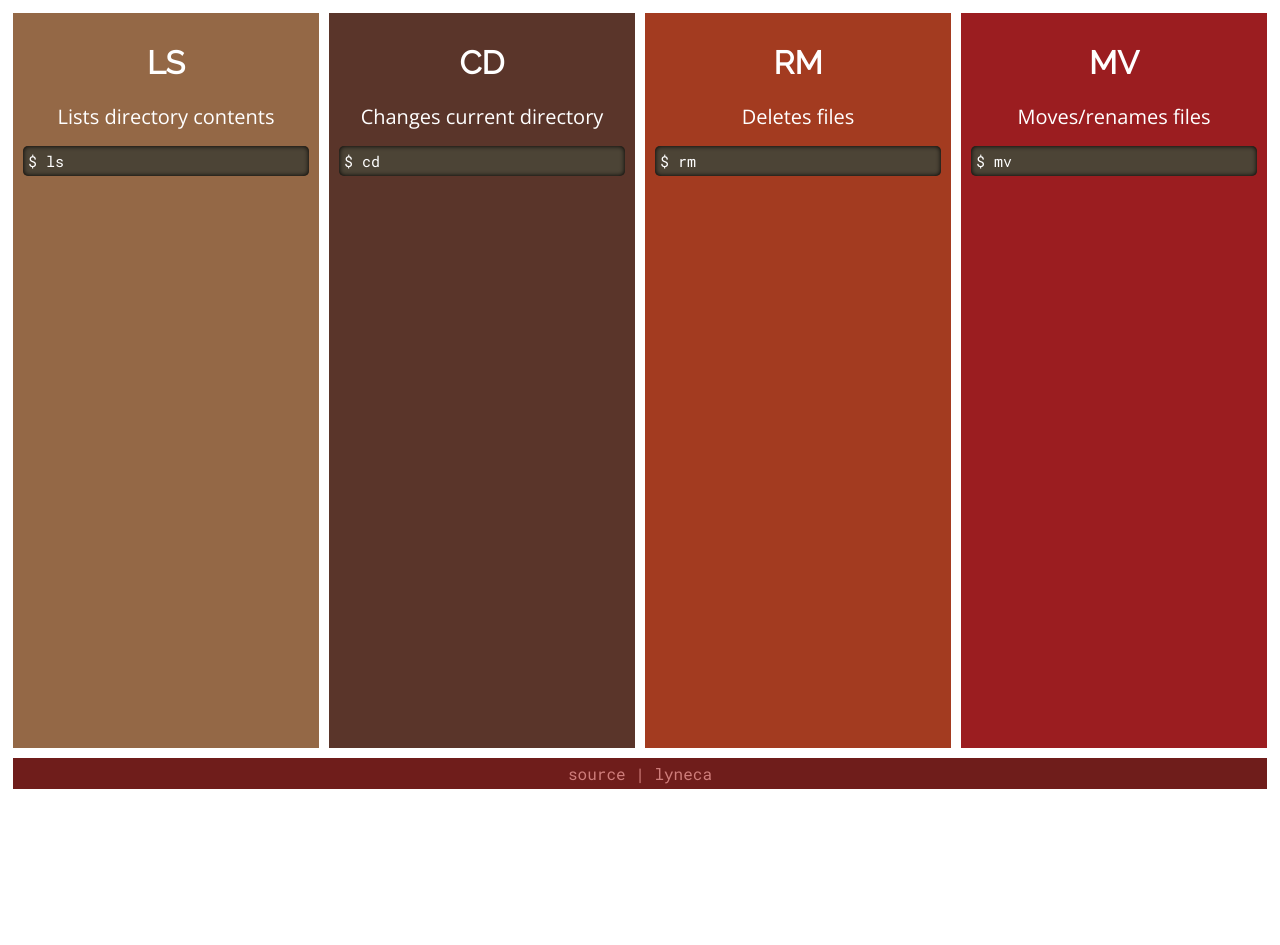
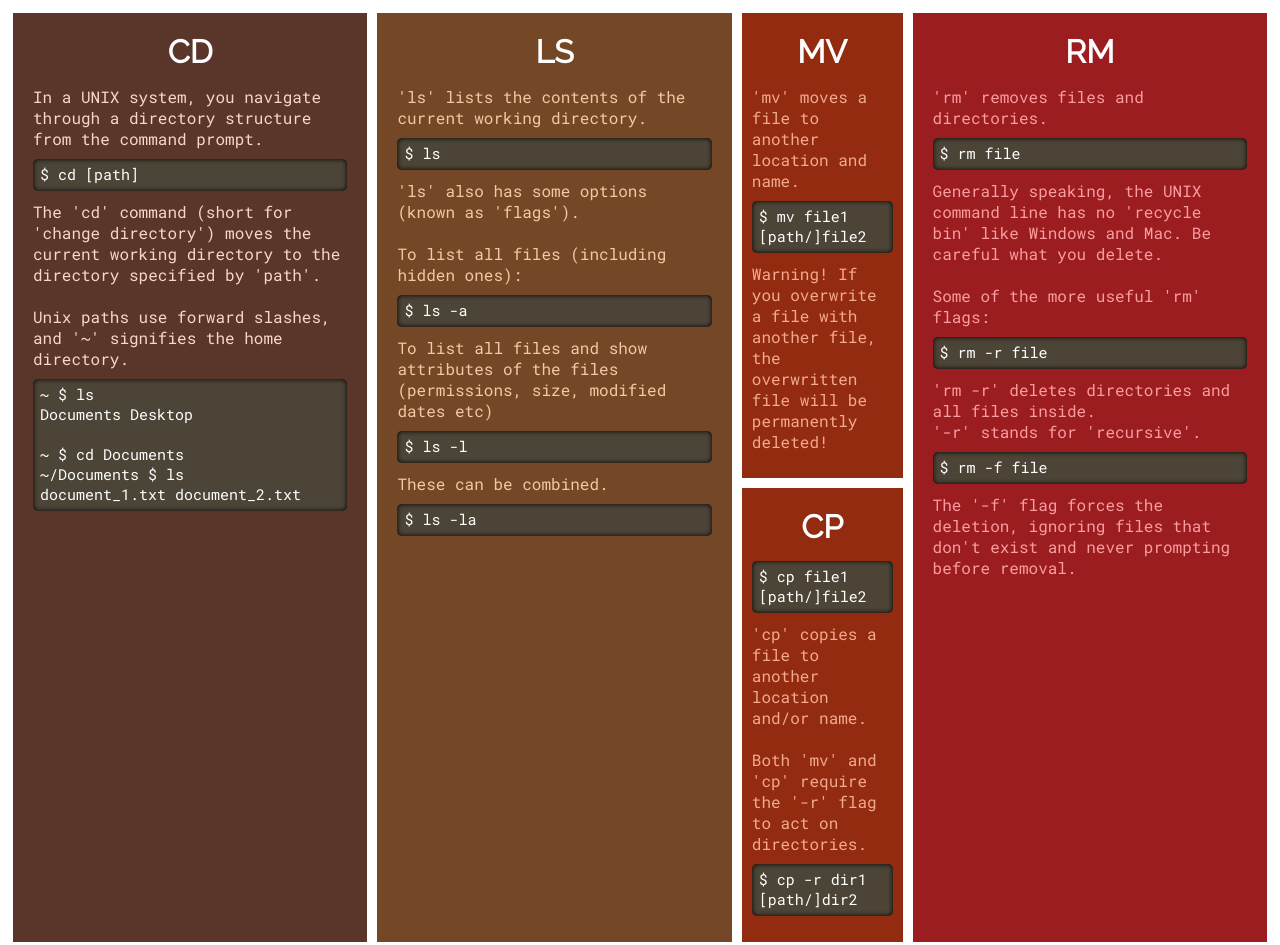
Before and after one commit to lyneca/basicunix, a plain HTML site: page index.html in a window 1280 px wide. Shown: the top 945 px of the page. Before the commit the page ends 800 px from the top, so only its background shows below. Drawn offline with nearby package versions, Linux system fonts and the light colour scheme.

Commit message:
added contents

```diff
--- a/global.css
+++ b/global.css
@@ -5,15 +5,18 @@ html, body {
 
 h1 {
 	font-family: 'Raleway', sans-serif;
+	margin: 10px;
 }
 
 h2 {
 	font-size: 20px;
 	font-weight: normal;
+	font-family: 'Open Sans', sans-serif;
 }
 
-p,h2 {
-	font-family: 'Open Sans', sans-serif;
+p {
+	text-align: left;
+	font-family: 'Roboto Mono', monospace;
 }
 
 div.container {
@@ -24,10 +27,12 @@ div.container {
 	text-align: center;
 }
 
-div > div {
+div.tc {
 	display: table-cell;
 	border: 5px solid white;
 	padding: 10px;
+	padding-left: 20px;
+	padding-right: 20px;
 	width: 2%;
 }
 
@@ -36,7 +41,8 @@ a, a:visited, a:active, a:link {
 	color: inherit;
 }
 
-div.code {
+span.code {
+	color: white;
 	width: -webkit-calc(100% - 10px);
 	display: block;
 	box-shadow: inset 0 0 5px #000000;
@@ -45,21 +51,48 @@ div.code {
 	font-size: 15px;
 	border: none;
 	border-radius: 5px;
-	padding: 5px;
+	margin-top: 10px;
+	margin-bottom: 10px;
+	padding: 5px 3px 7px 7px;
 	text-align: left;
 }
 
-.ls {
-	background-color: #946846;
-}
 .cd {
 	background-color: #5A352A;
 }
-.rm {
-	background-color: #A33B20;
+.cd p {
+	color: #FAD5CA;
+}
+.ls {
+	background-color: #744826;
+}
+.ls p {
+	color: #F4C8A6;
+}
+div.np {
+	padding: 0;
 }
 .mv {
+	border-top: 0;
+	height: 50%;
+	padding: 10px;
+	background-color: #932B10;
+}
+.cp {
+	border-top: 10px solid white;
+	border-bottom: 0;
+	height: 50%;
+	padding: 10px;
+	background-color: #932B10;
+}
+.mv p, .cp p {
+	color: #F3AB90;
+}
+.rm {
 	background-color: #9B1D20;
+}
+.rm p {
+	color: #FB9DA0;
 }
 #footer {
 	font-family: 'Roboto Mono', monospace;
--- a/index.html
+++ b/index.html
@@ -8,40 +8,89 @@
 </head>
 <body>
 	<div class="container">
-		<div class="ls">
-			<h1>LS</h1>
-			<h2>Lists directory contents</h2>
+		<div class="tc cd">
+			<h1>CD</h1>
 			<p>
-			<div class="code">
-				$ ls
-			</div>
+			In a UNIX system, you navigate through a directory structure from the command prompt.
+			<span class="code">
+				$ cd [path]
+			</span>
+			The 'cd' command (short for 'change directory') moves the current working directory to the directory specified by 'path'.<br /><br />
+			Unix paths use forward slashes, and '~' signifies the home directory.
+			<span class="code">
+				~ $ ls <br />
+				Documents Desktop <br /><br />
+				~ $ cd Documents <br />
+				~/Documents $ ls <br />
+				document_1.txt document_2.txt
+			</span>
 			</p>
 		</div>
-		<div class="cd">
-			<h1>CD</h1>
-			<h2>Changes current directory</h2>
+		<div class="tc ls">
+			<h1>LS</h1>
 			<p>
-			<div class="code">
-				$ cd
-			</div>
+			'ls' lists the contents of the current working directory.
+			<span class="code">
+				$ ls
+			</span>
+			'ls' also has some options (known as 'flags'). <br /><br />
+			To list all files (including hidden ones):
+			<span class="code">
+				$ ls -a
+			</span>
+			To list all files and show attributes of the files (permissions, size, modified dates etc)
+			<span class="code">
+				$ ls -l
+			</span>
+			These can be combined.
+			<span class="code">
+				$ ls -la
+			</span><br />
 			</p>
 		</div>
-		<div class="rm">
+		<div class="tc np">
+			<div class="mv">
+				<h1>MV</h1>
+				<p>
+				'mv' moves a file to another location and name.
+				<span class="code">
+					$ mv file1 [path/]file2
+				</span>
+				Warning! If you overwrite a file with another file, the overwritten file will be permanently deleted!
+				</p>
+			</div>
+			<div class="cp">
+				<h1>CP</h1>
+				<p>
+				<span class="code">
+					$ cp file1 [path/]file2
+				</span>
+				'cp' copies a file to another location and/or name.<br /><br />
+				Both 'mv' and 'cp' require the '-r' flag to act on directories.
+				<span class="code">
+					$ cp -r dir1 [path/]dir2
+				</span>
+				</p>
+			</div>
+		</div>
+		<div class="tc rm">
 			<h1>RM</h1>
-			<h2>Deletes files</h2>
 			<p>
-			<div class="code">
-				$ rm
-			</div>
-			</p>
-		</div>
-		<div class="mv">
-			<h1>MV</h1>
-			<h2>Moves/renames files</h2>
-			<p>
-			<div class="code">
-				$ mv
-			</div>
+			'rm' removes files and directories.
+			<span class="code">
+				$ rm file
+			</span >
+			Generally speaking, the UNIX command line has no 'recycle bin' like Windows and Mac. Be careful what you delete.
+			<br /><br />
+			Some of the more useful 'rm' flags:
+			<span class="code">
+				$ rm -r file
+			</span >
+			'rm -r' deletes directories and all files inside.<br />'-r' stands for 'recursive'.
+			<span class="code">
+				$ rm -f file
+			</span >
+			The '-f' flag forces the deletion, ignoring files that don't exist and never prompting before removal.
 			</p>
 		</div>
 	</div>
```
